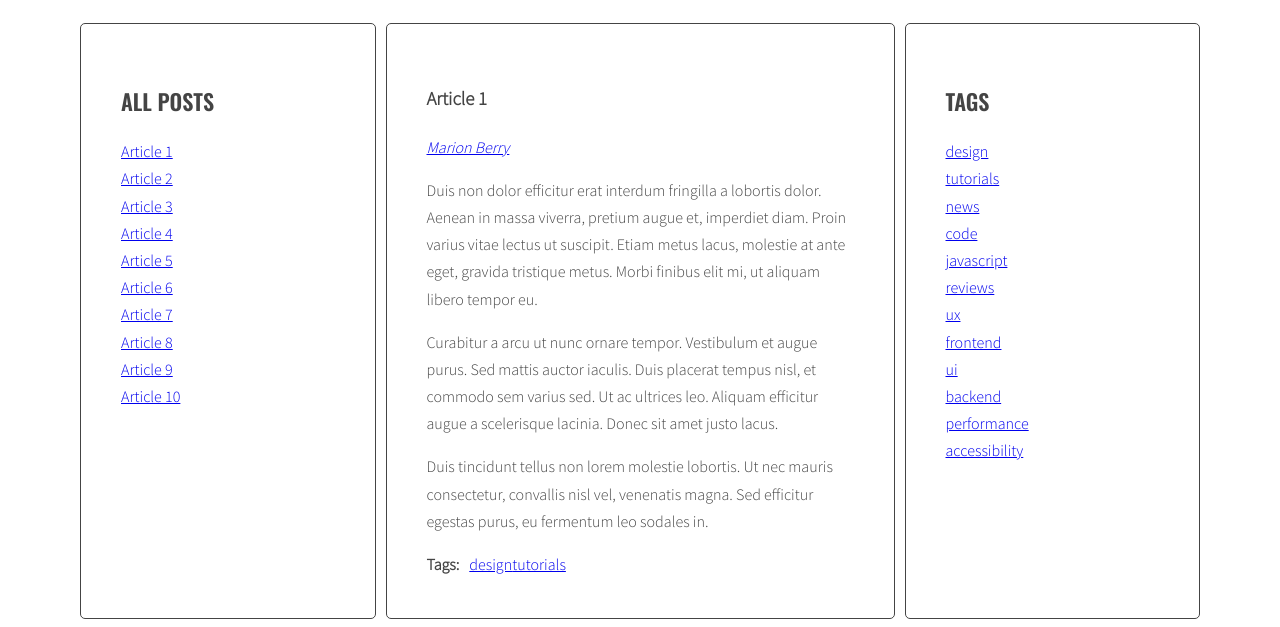
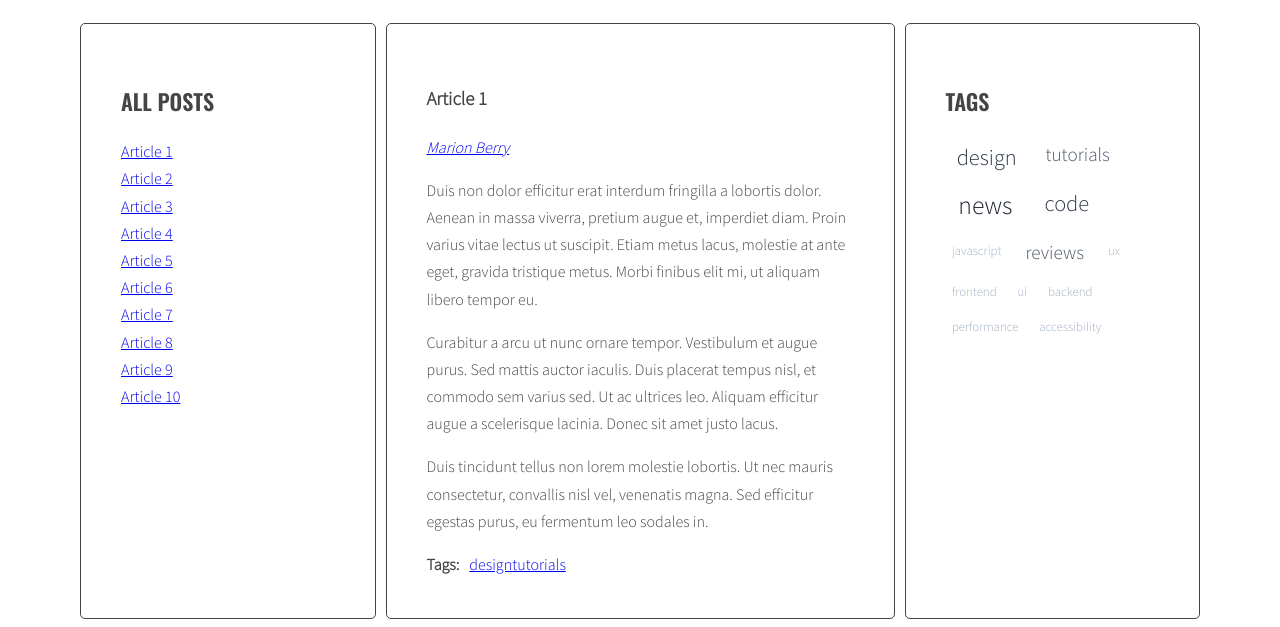
Before and after one commit to anna-kafkaa/javascript-blog, a website: page index.html in a window 1280 px wide. Shown: the part 220-847 px from the top of the page. Drawn offline with nearby package versions, Linux system fonts and the light colour scheme.

Commit message:
Improve tag cloud - added colors and sizes, removed occurrence counter, set inline tags

```diff
--- a/sass/style.scss
+++ b/sass/style.scss
@@ -121,3 +121,51 @@ body {
     margin: 0 10px 0 0;
   }
 }
+
+.tag-size-1 {
+  font-size: 80%;
+  color: #a0aec0; // jasny szary-niebieski
+}
+
+.tag-size-2 {
+  font-size: 100%;
+  color: #718096; // średni szary
+}
+
+.tag-size-3 {
+  font-size: 120%;
+  color: #4a5568; // ciemniejszy szary
+}
+
+.tag-size-4 {
+  font-size: 140%;
+  color: #2d3748; // jeszcze ciemniejszy
+}
+
+.tag-size-5 {
+  font-size: 160%;
+  color: #1a202c; // prawie czarny
+}
+
+.list.tags {
+  list-style: none;
+  padding: 0;
+  display: flex;
+  flex-wrap: wrap;
+  gap: 0.5rem;
+
+  li {
+    margin: 0;
+  }
+
+  a {
+    text-decoration: none;
+    padding: 0.2em 0.5em;
+    border-radius: 3px;
+    transition: all 0.3s;
+  }
+
+  a:hover {
+    background: #f0f0f0;
+  }
+}
```
Also changed, not shown: css/style.css, 1 other file.
